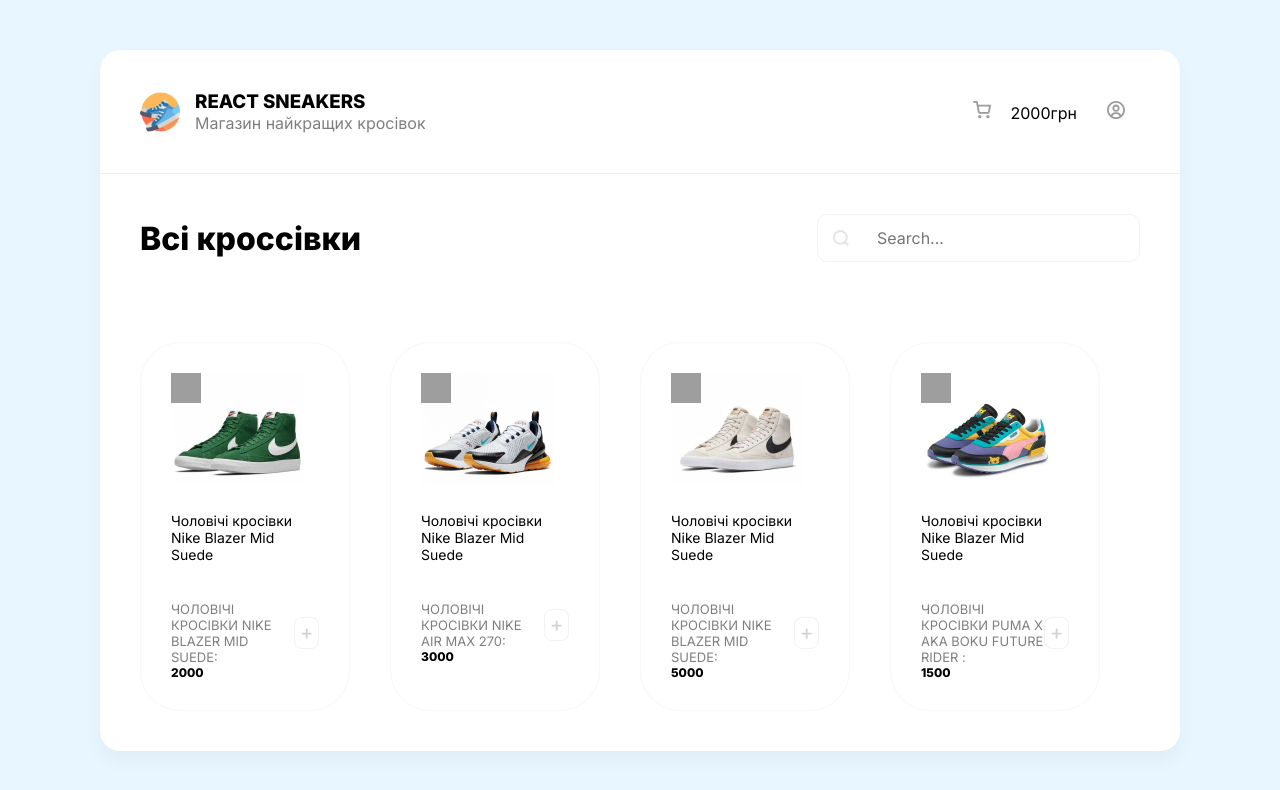
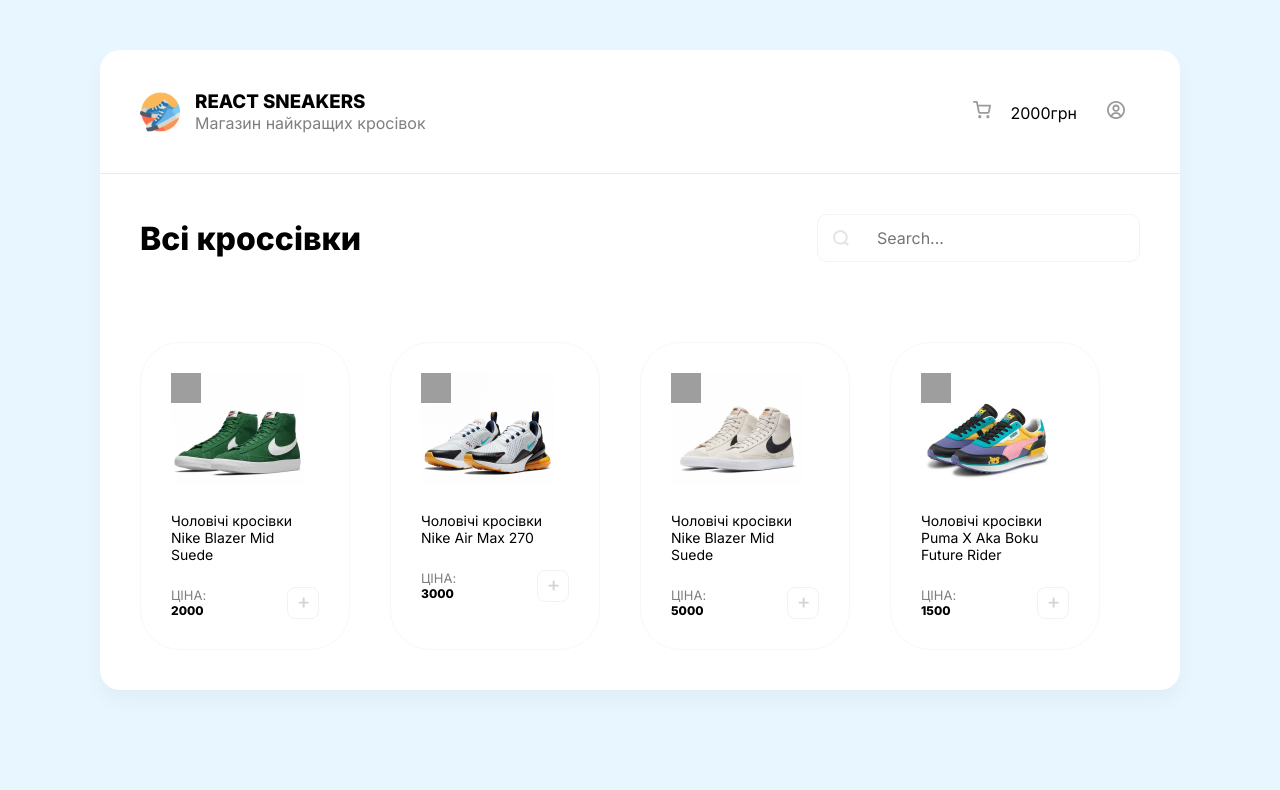
Before and after one commit to MishinaIra55/sklep, a React (Create React App) app: page / in a window 1280 px wide. Shown: the top 790 px of the page. Built offline with nearby package versions, Linux system fonts and the light colour scheme; grey boxes are pictures that could not be loaded.

Commit message:
25.scss module добавила

```diff
--- a/src/App.js
+++ b/src/App.js
@@ -1,8 +1,9 @@
 
 import './index.scss';
-import Card from './components/Card';
+
 import Header from "./components/Header";
 import Drawer from "./components/Drawer";
+import Card from "./components/Card";
 
 const array = [
     {name:"Чоловічі кросівки Nike Blazer Mid Suede",price:'2000', imageUrl:'/images/sneakers/1.jpg'},
--- a/src/components/Card.js
+++ /dev/null
@@ -1,22 +0,0 @@
-function Card  (props) {
-    return (
-        <div className='card'>
-            <div className='favorite'>
-                <img src='/images/unliked.png'  width='30'  height='30' alt='unliked'/>
-            </div>
-            <img src={props.image} width={133}  height={112} alt='sneakers'/>
-            <h5>Чоловічі кросівки Nike Blazer Mid Suede</h5>
-            <div className='cardBlock'>
-                <div className='cardText'>
-                    <span>{props.title}:</span>
-                    <b>{props.price}</b>
-                </div>
-                <button className='button' onClick={props.click}>
-                    <img src='/images/plus1.svg'  alt='plus1' width='11' height='11'/>
-                </button>
-            </div>
-        </div>
-    )
-}
-
-export default Card;
--- /dev/null
+++ b/src/components/Card/Card.module.scss
@@ -0,0 +1,64 @@
+ //стилизация карточки
+
+.card {
+  border: 1px solid #f8f8f8;
+  padding: 30px;
+  width: 220px;
+  border-radius: 40px;
+  margin-right: 40px;
+  margin-top: 40px;
+  transition: box-shadow 0.2s ease-in-out, transform 0.2s ease-in-out;
+  cursor: pointer;
+
+  &:hover {
+    box-shadow: 0 20px 30px rgba(0, 0, 0, 0.05);
+    transform: translateY(-5px);
+  }
+
+  span {
+    font-size: 13px;
+    opacity: 0.5;
+    text-transform: uppercase;
+  }
+
+  b {
+    font-size: 12px;
+  }
+
+  h5 {
+    font-size: 14px;
+    font-weight: 400;
+
+  }
+}
+.favorite {
+  position: absolute;
+  cursor: pointer;
+}
+
+.cardBlock {
+  display: flex;
+  justify-content: space-between;
+  align-items: center;
+}
+
+.cardText {
+  display: flex;
+  flex-direction: column;
+
+}
+
+.button {
+  background: white;
+  border: 1px solid #f2f2f2;
+  box-sizing: border-box;
+  border-radius: 8px;
+  height: 32px;
+  width: 32px;
+  cursor: pointer;
+}
+
+.button img {
+  display: block;
+  margin: auto;
+}
--- /dev/null
+++ b/src/components/Card/index.js
@@ -0,0 +1,24 @@
+import styles from './Card.module.scss';
+
+function Index  (props) {
+    return (
+        <div className={styles.card}>
+            <div className={styles.favorite}>
+                <img src='/images/unliked.png'  width='30'  height='30' alt='unliked'/>
+            </div>
+            <img src={props.image} width={133}  height={112} alt='sneakers'/>
+            <h5>{props.title}</h5>
+            <div className={styles.cardBlock}>
+                <div className={styles.cardText}>
+                    <span>Ціна:</span>
+                    <b>{props.price}</b>
+                </div>
+                <button className={styles.button} onClick={props.click}>
+                    <img src='/images/plus1.svg'  alt='plus1' width='11' height='11'/>
+                </button>
+            </div>
+        </div>
+    )
+}
+
+export default Index;
--- a/src/index.scss
+++ b/src/index.scss
@@ -91,71 +91,8 @@
   //margin-bottom: 40px;
 }
 
-//стилизация карточки
 .sneakers {
   display: flex;
-}
-.card {
-  border: 1px solid #f8f8f8;
-  padding: 30px;
-  width: 220px;
-  border-radius: 40px;
-  margin-right: 40px;
-  margin-top: 40px;
-  transition: box-shadow 0.2s ease-in-out, transform 0.2s ease-in-out;
-  cursor: pointer;
-
-  &:hover {
-    box-shadow: 0 20px 30px rgba(0, 0, 0, 0.05);
-    transform: translateY(-5px);
-  }
-
-  span {
-    font-size: 13px;
-    opacity: 0.5;
-    text-transform: uppercase;
-  }
-
-  b {
-    font-size: 12px;
-  }
-
-  h5 {
-    font-size: 14px;
-    font-weight: 400;
-
-  }
-}
-.favorite {
-  position: absolute;
-  cursor: pointer;
-}
-
-.cardBlock {
-  display: flex;
-  justify-content: space-between;
-  align-items: center;
-}
-
-.cardText {
-  display: flex;
-  flex-direction: column;
-  margin-top: 14px;
-}
-
-.button {
-  background: white;
-  border: 1px solid #f2f2f2;
-  box-sizing: border-box;
-  border-radius: 8px;
-  height: 32px;
-  width: 32px;
-  cursor: pointer;
-}
-
-.button img {
-  display: block;
-  margin: auto;
 }
 
 //стили для поиска search
```
